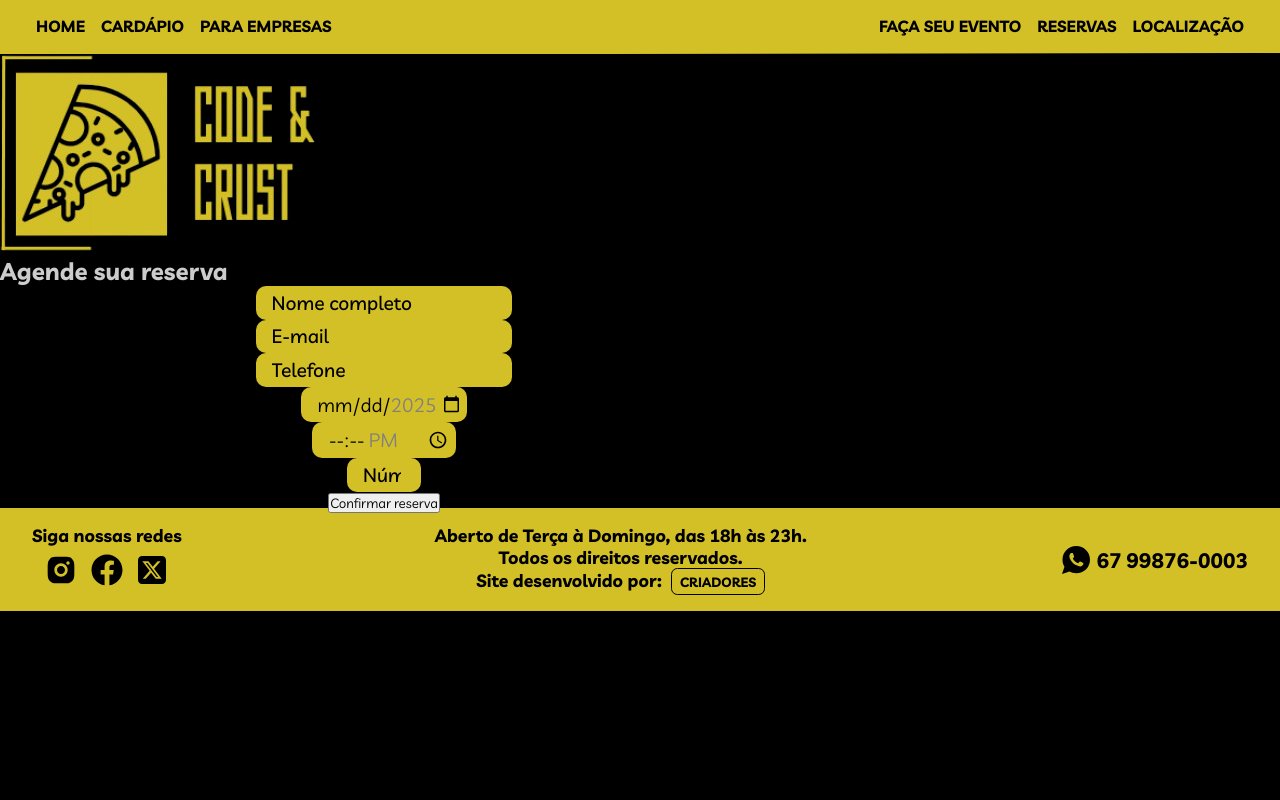
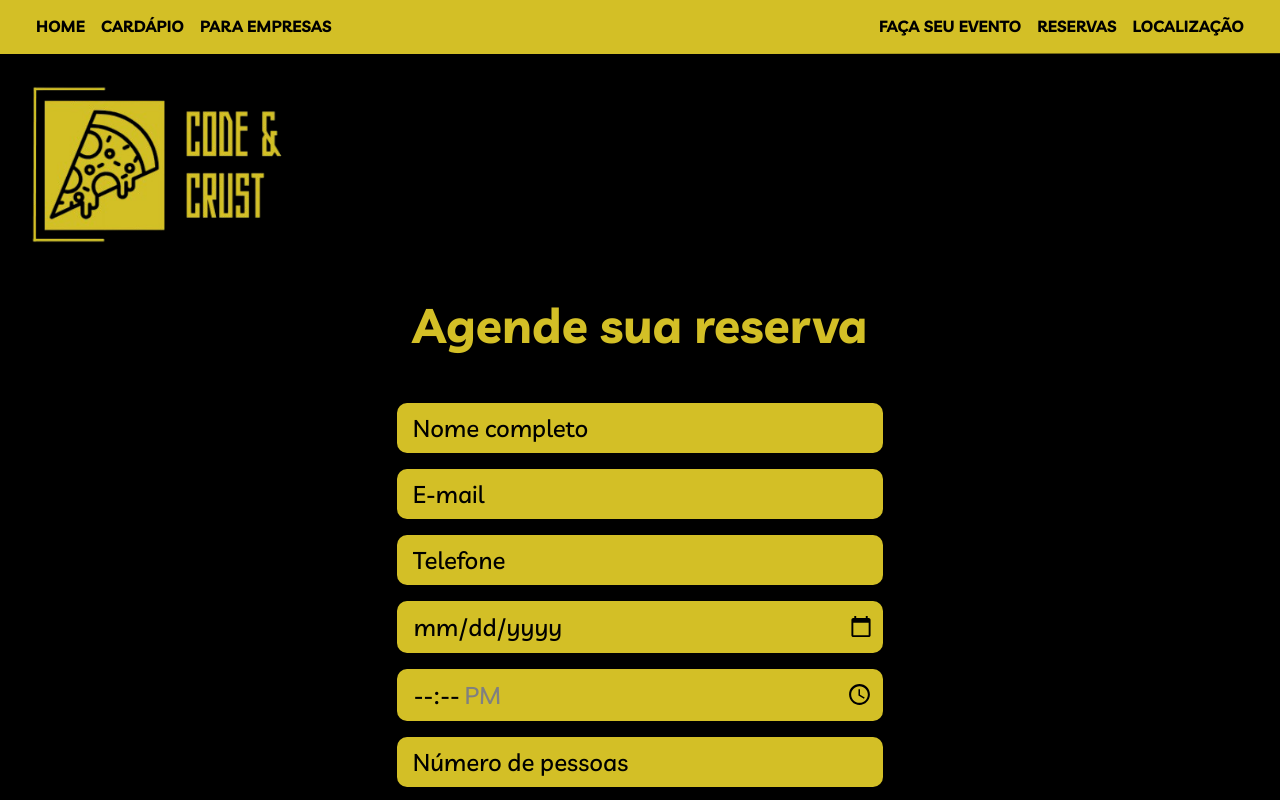
Before and after one commit to fmascena-dev/Pizzaria_Code_Crust, a React (Vite) app: page /reservas in a window 1280 px wide. Shown: the top 800 px of the page. Built offline with nearby package versions, Linux system fonts and the light colour scheme.

Commit message:
feat: estilização finalizada da page Reservas

```diff
--- a/src/pages/reservas/Reservas.jsx
+++ b/src/pages/reservas/Reservas.jsx
@@ -1,6 +1,8 @@
-import Logo from '../../assets/home/logo2.png'
+import '../../styles/_reservas.scss';
+import Logo from '../../assets/home/logo2.png';
 import { useState } from 'react';
 import { useForm } from 'react-hook-form';
+import ButtonScroll from '../../components/button-scroll/ButtonScroll';
 
 export default function Reservas() {
   const {
@@ -10,26 +12,32 @@ export default function Reservas() {
     setValue,
     formState: { errors },
     reset,
-  } = useForm()
+  } = useForm();
 
-  const [mensagem, setMensagem] = useState('')
+  const [mensagem, setMensagem] = useState('');
 
   const onSubmit = (data) => {
-    if (window.confirm(`Confirmar reserva com os seguintes dados?\n\nNome: ${data.nome}\nEmail: ${data.email}\nTelefone: ${data.telefone}\nData: ${data.data}\nHorário: ${data.horario}\nPessoas: ${data.pessoas}`)) {
-      setMensagem("Reserva agendada com sucesso! Aguarde o contato de nossa equipe!");
+    if (
+      window.confirm(
+        `Confirmar reserva com os seguintes dados?\n\nNome: ${data.nome}\nEmail: ${data.email}\nTelefone: ${data.telefone}\nData: ${data.data}\nHorário: ${data.horario}\nPessoas: ${data.pessoas}`,
+      )
+    ) {
+      setMensagem(
+        'Reserva agendada com sucesso! Aguarde o contato de nossa equipe!',
+      );
       reset();
     }
-  }
+  };
 
   return (
     <section className="reservas">
-      <img className='logo-reservas' src={Logo} alt="Logo Code&Crust" />
+      <img className="logo-reservas" src={Logo} alt="Logo Code&Crust" />
       <h1>Agende sua reserva</h1>
       <section>
         <div className="formulario-container">
           {mensagem && <p className="success-message">{mensagem}</p>}
           <form className="formulario" onSubmit={handleSubmit(onSubmit)}>
-            <div className="input">
+
               <input
                 type="text"
                 placeholder="Nome completo"
@@ -41,9 +49,9 @@ export default function Reservas() {
               {errors.nome && (
                 <p className="error-message">{errors.nome.message}</p>
               )}
-            </div>
 
-            <div className="input">
+
+
               <input
                 type="email"
                 placeholder="E-mail"
@@ -59,9 +67,9 @@ export default function Reservas() {
               {errors.email && (
                 <p className="error-message">{errors.email.message}</p>
               )}
-            </div>
 
-            <div className="input">
+
+
               <input
                 type="tel"
                 placeholder="Telefone"
@@ -76,21 +84,21 @@ export default function Reservas() {
               {errors.telefone && (
                 <p className="error-message">{errors.telefone.message}</p>
               )}
-            </div>
 
-            <div className="input">
+
+
               <input
                 type="date"
                 min={new Date().toISOString().split('T')[0]}
-                max="2025-12-31"
+                // max="2025-12-31"
                 {...register('data', { required: 'A data é obrigatória.' })}
               />
               {errors.data && (
                 <p className="error-message">{errors.data.message}</p>
               )}
-            </div>
 
-            <div className="input">
+
+
               <input
                 type="time"
                 step="900"
@@ -103,9 +111,9 @@ export default function Reservas() {
               {errors.horario && (
                 <p className="error-message">{errors.horario.message}</p>
               )}
-            </div>
 
-            <div className="input">
+
+
               <input
                 type="number"
                 min="1"
@@ -118,16 +126,18 @@ export default function Reservas() {
               {errors.pessoas && (
                 <p className="error-message">{errors.pessoas.message}</p>
               )}
-            </div>
+
 
             <div className="button-container">
               <button type="submit" className="button-confirmar">
-                Confirmar reserva
+                CONFIRMAR RESERVA
               </button>
             </div>
           </form>
         </div>
       </section>
+
+      <ButtonScroll />
     </section>
   );
 }
--- /dev/null
+++ b/src/styles/_reservas.scss
@@ -0,0 +1,99 @@
+.reservas {
+  h1 {
+    color: var(--text-color-four);
+    text-align: center;
+    font-size: 3rem;
+    margin: 1rem 0rem;
+  }
+}
+
+.logo-reservas {
+  width: 25%;
+  padding: 2rem;
+
+  &:hover {
+    animation: translateY 0.5s infinite alternate ease-in-out;
+  }
+
+  @keyframes translateY {
+    from {
+      transform: translateY(0) scale(1);
+    }
+    to {
+      transform: translateY(-0.5rem) scale(1.1);
+    }
+  }
+}
+
+.formulario-container {
+  width: 100%;
+  display: flex;
+  flex-direction: column;
+  align-items: center;
+  justify-content: center;
+  padding: 2rem;
+}
+
+.formulario {
+  display: flex;
+  flex-direction: column;
+  gap: 1rem;
+  width: 100%;
+  background-color: transparent;
+  color: var(--text-color-three);
+}
+
+.formulario input {
+  padding: 10px;
+//   border: black;
+  background-color: var(--bg-color-two);
+  width: 40%;
+  border-radius: 10px;
+  font-size: 1.5rem;
+}
+
+.formulario input::placeholder {
+  color: var(--text-color-three);
+}
+
+.formulario input[type='date'] {
+  color: var(--text-color-three);
+  padding-right: 0.5rem;
+  font-weight: 500;
+}
+
+.formulario input[type='time'] {
+  color: var(--text-color-three);
+  padding-right: 0.5rem;
+  font-weight: 500;
+}
+
+.erro {
+  border: 1px solid red;
+}
+
+.button-container {
+  width: 100%;
+  display: flex;
+  justify-content: center;
+}
+
+.button-confirmar {
+  background-color: var(--bg-color-two);
+  color: var(--text-color-three);
+  border: 1px solid transparent;
+  border-radius: 0.5rem;
+  margin: 2rem 0;
+  cursor: pointer;
+  width: 250px;
+  height: 50px;
+  font-size: 1.1rem;
+  font-weight: 600;
+  transition: all 0.4s ease-in-out;
+}
+
+.button-confirmar:hover {
+  background-color: transparent;
+  color: var(--text-color-four);
+  border: 1px solid var(--bg-color-two);
+}
```
